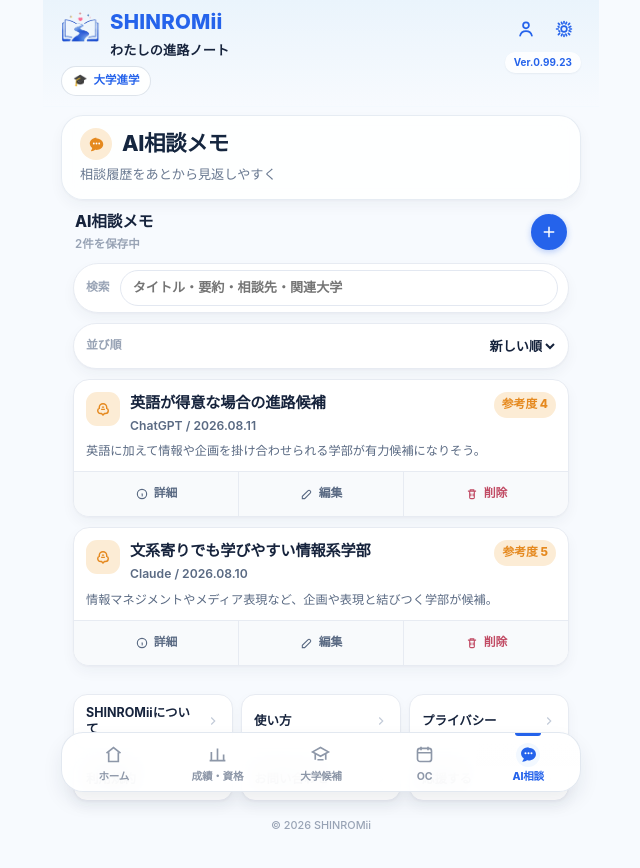
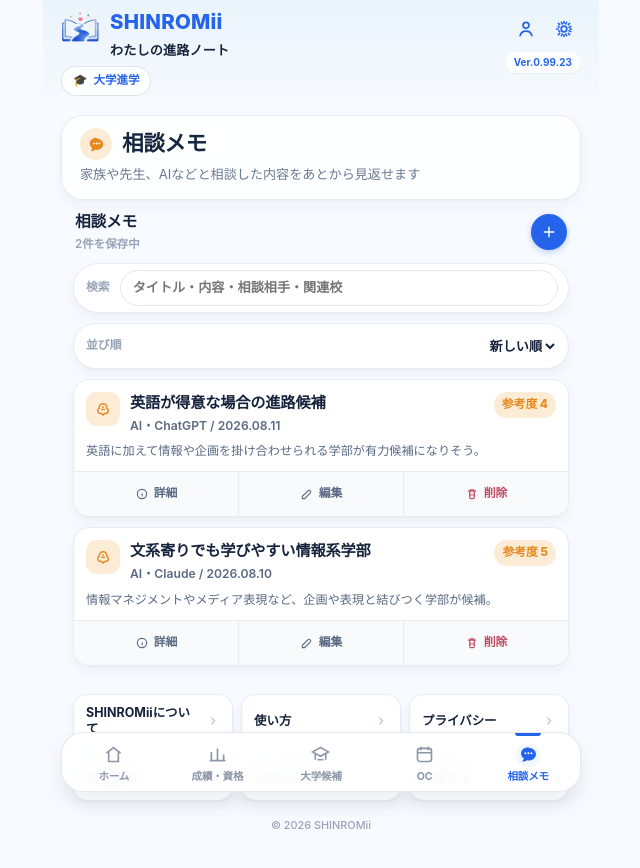
Before and after one commit to Alexf0820/shinromii, a Next.js app: page /ai-notes in a window 1280 px wide. Shown: the top 868 px of the page, without its empty margins (319-959 px from the left). Built offline with nearby package versions, Linux system fonts and the light colour scheme.

Commit message:
Rename AI notes to consultation notes

```diff
--- a/app/ai-notes/AiNotesClient.tsx
+++ b/app/ai-notes/AiNotesClient.tsx
@@ -6,7 +6,7 @@ import { SectionHeader } from "@/components/SectionHeader";
 import { ScoreSelector } from "@/components/ScoreSelector";
 import { UiIcon } from "@/components/UiIcon";
 import { aiNotes as initialAiNotes } from "@/data/mockData";
-import type { AiNote, AiProvider } from "@/data/mockData";
+import type { AiNote, AiProvider, ConsultationSourceKind } from "@/data/mockData";
 import { createShinromiiId } from "@/lib/shinromii-id";
 import {
   loadAiNotesSortOrder,
@@ -24,8 +24,18 @@ const providerOptions: AiProvider[] = [
   "その他",
 ];
 
+const sourceKindOptions: Array<{ id: ConsultationSourceKind; label: string }> = [
+  { id: "family", label: "家族" },
+  { id: "school", label: "学校・先生" },
+  { id: "cram", label: "塾・予備校" },
+  { id: "ai", label: "AI" },
+  { id: "other", label: "その他" },
+];
+
 type FormState = {
   consultedAt: string;
+  sourceKind: ConsultationSourceKind;
+  sourceName: string;
   provider: AiProvider;
   title: string;
   consultationBody: string;
@@ -47,6 +57,8 @@ function todayString() {
 function createEmptyForm(): FormState {
   return {
     consultedAt: todayString(),
+    sourceKind: "ai",
+    sourceName: "ChatGPT",
     provider: "ChatGPT",
     title: "",
     consultationBody: "",
@@ -61,6 +73,8 @@ function createEmptyForm(): FormState {
 function formFromNote(note: AiNote): FormState {
   return {
     consultedAt: note.consultedAt,
+    sourceKind: getNoteSourceKind(note),
+    sourceName: getNoteSourceName(note),
     provider: note.provider,
     title: note.title,
     consultationBody: note.consultationBody,
@@ -86,6 +100,33 @@ function shorten(text: string, length: number) {
 
 function formatNoteDate(date: string) {
   return date.replaceAll("-", ".");
+}
+
+function getSourceKindLabel(sourceKind: ConsultationSourceKind) {
+  return sourceKindOptions.find((item) => item.id === sourceKind)?.label ?? "その他";
+}
+
+function getNoteSourceKind(note: AiNote): ConsultationSourceKind {
+  return note.sourceKind ?? "ai";
+}
+
+function getNoteSourceName(note: AiNote): string {
+  if (typeof note.sourceName === "string" && note.sourceName.trim().length > 0) {
+    return note.sourceName.trim();
+  }
+
+  return getNoteSourceKind(note) === "ai" ? note.provider : "";
+}
+
+function formatNoteSource(note: AiNote) {
+  const sourceKind = getNoteSourceKind(note);
+  const sourceName = getNoteSourceName(note);
+
+  if (sourceKind === "ai") {
+    return sourceName ? `AI・${sourceName}` : "AI";
+  }
+
+  return getSourceKindLabel(sourceKind);
 }
 
 export function AiNotesClient() {
@@ -136,7 +177,14 @@ export function AiNotesClient() {
     }
 
     return sortedNotes.filter((item) => {
-      const haystack = [item.title, item.summary, item.provider, item.relatedSchool]
+      const haystack = [
+        item.title,
+        item.summary,
+        item.consultationBody,
+        item.answerBody,
+        formatNoteSource(item),
+        item.relatedSchool,
+      ]
         .join(" ")
         .toLowerCase();
 
@@ -179,17 +227,33 @@ export function AiNotesClient() {
 
   function handleSave() {
     if (!form.title.trim() || !form.answerBody.trim() || !form.summary.trim()) {
-      window.alert("タイトル、AIの回答全文、要約メモは入力してください。");
+      window.alert("タイトル、相談して分かったこと、要約メモは入力してください。");
       return;
     }
+
+    const normalizedSourceName = form.sourceName.trim();
+    const nextProvider =
+      form.sourceKind === "ai"
+        ? normalizedSourceName === "ChatGPT" ||
+          normalizedSourceName === "Claude" ||
+          normalizedSourceName === "Gemini" ||
+          normalizedSourceName === "NotebookLM"
+          ? normalizedSourceName
+          : "その他"
+        : "その他";
 
     const nextNote: AiNote = {
       id: editingId ?? createId(),
       consultedAt: form.consultedAt,
-      provider: form.provider,
+      sourceKind: form.sourceKind,
+      sourceName:
+        form.sourceKind === "ai"
+          ? normalizedSourceName || nextProvider
+          : "",
+      provider: nextProvider,
       title: form.title.trim(),
       consultationBody: form.consultationBody.trim(),
-      answerBody: form.answerBody,
+      answerBody: form.answerBody.trim(),
       summary: form.summary.trim(),
       relatedSchool: form.relatedSchool.trim(),
       helpful: form.helpful ?? 3,
@@ -263,7 +327,7 @@ export function AiNotesClient() {
             <p className="ai-detail-eyebrow">相談詳細</p>
             <p className="ai-detail-title">{note.title}</p>
             <p className="ai-detail-meta">
-              {note.provider} / {formatNoteDate(note.consultedAt)}
+              {formatNoteSource(note)} / {formatNoteDate(note.consultedAt)}
             </p>
           </div>
           <span className="ai-card-helpful">参考度 {note.helpful}</span>
@@ -278,7 +342,7 @@ export function AiNotesClient() {
           </section>
 
           <section className="ai-detail-section">
-            <p className="ai-detail-section-title">AIの回答</p>
+            <p className="ai-detail-section-title">相談して分かったこと</p>
             <p className="ai-detail-answer preserve-lines">{note.answerBody}</p>
           </section>
 
@@ -299,7 +363,17 @@ export function AiNotesClient() {
           <section className="ai-detail-section">
             <p className="ai-detail-section-title">関連情報</p>
             <div className="uni-detail-entry">
-              <span className="uni-detail-entry-label">関連候補</span>
+              <span className="uni-detail-entry-label">相談相手</span>
+              <span className="uni-detail-entry-value">{getSourceKindLabel(getNoteSourceKind(note))}</span>
+            </div>
+            {getNoteSourceKind(note) === "ai" ? (
+              <div className="uni-detail-entry">
+                <span className="uni-detail-entry-label">AI</span>
+                <span className="uni-detail-entry-value">{getNoteSourceName(note) || "未入力"}</span>
+              </div>
+            ) : null}
+            <div className="uni-detail-entry">
+              <span className="uni-detail-entry-label">関連校</span>
               <span className="uni-detail-entry-value">
                 {note.relatedSchool || "未入力"}
               </span>
@@ -338,20 +412,68 @@ export function AiNotesClient() {
             </label>
 
             <label className="field-block">
-              <span className="field-label">相談先</span>
+              <span className="field-label">相談相手</span>
               <select
                 className="text-input"
-                value={form.provider}
-                onChange={(event) => updateForm("provider", event.target.value as AiProvider)}
+                value={form.sourceKind}
+                onChange={(event) => {
+                  const nextSourceKind = event.target.value as ConsultationSourceKind;
+                  updateForm("sourceKind", nextSourceKind);
+
+                  if (nextSourceKind === "ai") {
+                    updateForm("provider", "ChatGPT");
+                    updateForm("sourceName", "ChatGPT");
+                    return;
+                  }
+
+                  updateForm("provider", "その他");
+                  updateForm("sourceName", "");
+                }}
               >
-                {providerOptions.map((provider) => (
-                  <option key={provider} value={provider}>
-                    {provider}
+                {sourceKindOptions.map((sourceKind) => (
+                  <option key={sourceKind.id} value={sourceKind.id}>
+                    {sourceKind.label}
                   </option>
                 ))}
               </select>
             </label>
           </div>
+
+          {form.sourceKind === "ai" ? (
+            <div className="field-grid">
+              <label className="field-block">
+                <span className="field-label">AIサービス</span>
+                <select
+                  className="text-input"
+                  value={form.provider}
+                  onChange={(event) => {
+                    const nextProvider = event.target.value as AiProvider;
+                    updateForm("provider", nextProvider);
+                    updateForm("sourceName", nextProvider === "その他" ? "" : nextProvider);
+                  }}
+                >
+                  {providerOptions.map((provider) => (
+                    <option key={provider} value={provider}>
+                      {provider}
+                    </option>
+                  ))}
+                </select>
+              </label>
+            </div>
+          ) : null}
+
+          {form.sourceKind === "ai" && form.provider === "その他" ? (
+            <label className="field-block">
+              <span className="field-label">AIサービス名（任意）</span>
+              <input
+                className="text-input"
+                type="text"
+                value={form.sourceName}
+                onChange={(event) => updateForm("sourceName", event.target.value)}
+                placeholder="例: その他のAIサービス名"
+              />
+            </label>
+          ) : null}
 
           <label className="field-block">
             <span className="field-label">タイトル / 相談テーマ</span>
@@ -365,24 +487,24 @@ export function AiNotesClient() {
           </label>
 
           <label className="field-block">
-            <span className="field-label">相談した内容</span>
+            <span className="field-label">話した内容・相談した内容</span>
             <textarea
               className="text-area"
               rows={6}
               value={form.consultationBody}
               onChange={(event) => updateForm("consultationBody", event.target.value)}
-              placeholder="AIに送った相談内容を貼り付け"
+              placeholder="家族や先生、AIなどに相談した内容を残す"
             />
           </label>
 
           <label className="field-block">
-            <span className="field-label">AIの回答全文</span>
+            <span className="field-label">相談して分かったこと</span>
             <textarea
               className="text-area text-area-large"
               rows={14}
               value={form.answerBody}
               onChange={(event) => updateForm("answerBody", event.target.value)}
-              placeholder="長文でもそのまま貼り付けて保存"
+              placeholder="返ってきた内容や、相談して分かったことをそのまま保存"
             />
             <span className="field-help">{form.answerBody.length.toLocaleString()} 文字</span>
           </label>
@@ -399,7 +521,7 @@ export function AiNotesClient() {
           </label>
 
           <label className="field-block">
-            <span className="field-label">関連する大学・学部（任意）</span>
+            <span className="field-label">関連する学校・学部（任意）</span>
             <input
               className="text-input"
               type="text"
@@ -488,12 +610,14 @@ export function AiNotesClient() {
       <section className="list-section">
         <div className="list-section-head">
           <div className="list-section-copy">
-            <h2 className="list-section-title">AI相談メモ</h2>
+            <h2 className="list-section-title">相談メモ</h2>
             <p className="list-section-note">
-              {notes.length > 0 ? `${notes.length}件を保存中` : "相談結果をあとから見返す"}
+              {notes.length > 0
+                ? `${notes.length}件を保存中`
+                : "進路について相談したことをまとめて残せます"}
             </p>
           </div>
-          <button type="button" className="list-add-button" onClick={openCreate} aria-label="相談を追加">
+          <button type="button" className="list-add-button" onClick={openCreate} aria-label="相談メモを追加">
             <UiIcon name="plus" className="list-add-icon" />
           </button>
         </div>
@@ -505,7 +629,7 @@ export function AiNotesClient() {
             type="search"
             value={searchQuery}
             onChange={(event) => setSearchQuery(event.target.value)}
-            placeholder="タイトル・要約・相談先・関連大学"
+            placeholder="タイトル・内容・相談相手・関連校"
           />
         </label>
 
@@ -522,7 +646,7 @@ export function AiNotesClient() {
           </select>
         </label>
 
-        {isCreating ? renderEditor(formTitle, "長文回答もそのまま貼り付けて保存できます") : null}
+        {isCreating ? renderEditor(formTitle, "進路について相談したことを、あとから見返しやすく残せます") : null}
 
         <div className="ai-list">
           {notes.length === 0 ? (
@@ -555,7 +679,7 @@ export function AiNotesClient() {
                       <div className="ai-card-copy">
                         <p className="ai-card-title">{item.title}</p>
                         <p className="ai-card-meta">
-                          {item.provider} / {formatNoteDate(item.consultedAt)}
+                          {formatNoteSource(item)} / {formatNoteDate(item.consultedAt)}
                         </p>
                       </div>
                       <span className="ai-card-helpful">参考度 {item.helpful}</span>
@@ -586,7 +710,11 @@ export function AiNotesClient() {
 
                 {selectedId === item.id ? renderNoteDetail(item) : null}
                 {editingId === item.id
-                  ? renderEditor(`${item.title}を編集`, "長文回答もそのまま貼り付けて保存できます", item.id)
+                  ? renderEditor(
+                      `${item.title}を編集`,
+                      "進路について相談したことを、あとから見返しやすく残せます",
+                      item.id,
+                    )
                   : null}
               </div>
             ))
--- a/components/AppShell.tsx
+++ b/components/AppShell.tsx
@@ -58,8 +58,8 @@ const pageMeta: Record<string, PageMeta> = {
     tone: "campus",
   },
   "/ai-notes": {
-    title: "AI相談メモ",
-    subtitle: "相談履歴をあとから見返しやすく",
+    title: "相談メモ",
+    subtitle: "家族や先生、AIなどと相談した内容をあとから見返せます",
     icon: "ai-fill",
     tone: "ai",
   },
--- a/components/MobileNav.tsx
+++ b/components/MobileNav.tsx
@@ -9,7 +9,7 @@ const items = [
   { href: "/grades", label: "成績・資格", icon: "grades", activeIcon: "grades-fill" },
   { href: "/universities", label: "大学候補", icon: "university", activeIcon: "university-fill" },
   { href: "/open-campus", label: "OC", icon: "campus", activeIcon: "campus-fill" },
-  { href: "/ai-notes", label: "AI相談", icon: "ai", activeIcon: "ai-fill" },
+  { href: "/ai-notes", label: "相談メモ", icon: "ai", activeIcon: "ai-fill" },
 ] as const;
 
 export function MobileNav() {
--- a/data/mockData.ts
+++ b/data/mockData.ts
@@ -135,10 +135,19 @@ export type AiProvider =
   | "NotebookLM"
   | "その他";
 
+export type ConsultationSourceKind =
+  | "family"
+  | "school"
+  | "cram"
+  | "ai"
+  | "other";
+
 export type AiNote = {
   id: string;
   consultedAt: string;
   provider: AiProvider;
+  sourceKind?: ConsultationSourceKind;
+  sourceName?: string;
   title: string;
   consultationBody: string;
   answerBody: string;
@@ -275,7 +284,7 @@ export const dashboardStats: DashboardStat[] = [
   { label: "現在の評定平均", value: "4.1", note: "高校2年 1学期時点", tone: "sky" },
   { label: "気になる大学", value: "6校", note: "うち比較中 3校", tone: "mint" },
   { label: "次の予定", value: "2件", note: "オープンキャンパス予約あり", tone: "peach" },
-  { label: "AI相談メモ", value: "4件", note: "最近1週間で追加", tone: "gold" },
+  { label: "相談メモ", value: "4件", note: "最近1週間で追加", tone: "gold" },
 ];
 
 export const recentItems: RecentItem[] = [
--- a/lib/shinromii-storage.ts
+++ b/lib/shinromii-storage.ts
@@ -245,7 +245,35 @@ function normalizeQualifications(records: QualificationRecord[]): QualificationR
 }
 
 function normalizeAiNotes(records: AiNote[]): AiNote[] {
-  return records.map((record) => ({ ...record }));
+  return records.flatMap((record) => {
+    if (!record || typeof record !== "object" || typeof record.id !== "string") {
+      return [];
+    }
+
+    const sourceKind =
+      record.sourceKind === "family" ||
+      record.sourceKind === "school" ||
+      record.sourceKind === "cram" ||
+      record.sourceKind === "ai" ||
+      record.sourceKind === "other"
+        ? record.sourceKind
+        : "ai";
+
+    const sourceName =
+      typeof record.sourceName === "string" && record.sourceName.trim().length > 0
+        ? record.sourceName.trim()
+        : sourceKind === "ai"
+          ? record.provider
+          : "";
+
+    return [
+      {
+        ...record,
+        sourceKind,
+        sourceName,
+      },
+    ];
+  });
 }
 
 function normalizeCampusEvaluationsForStudent(
```
Also changed, not shown: app/HomeClient.tsx (+4 -4 lines).
